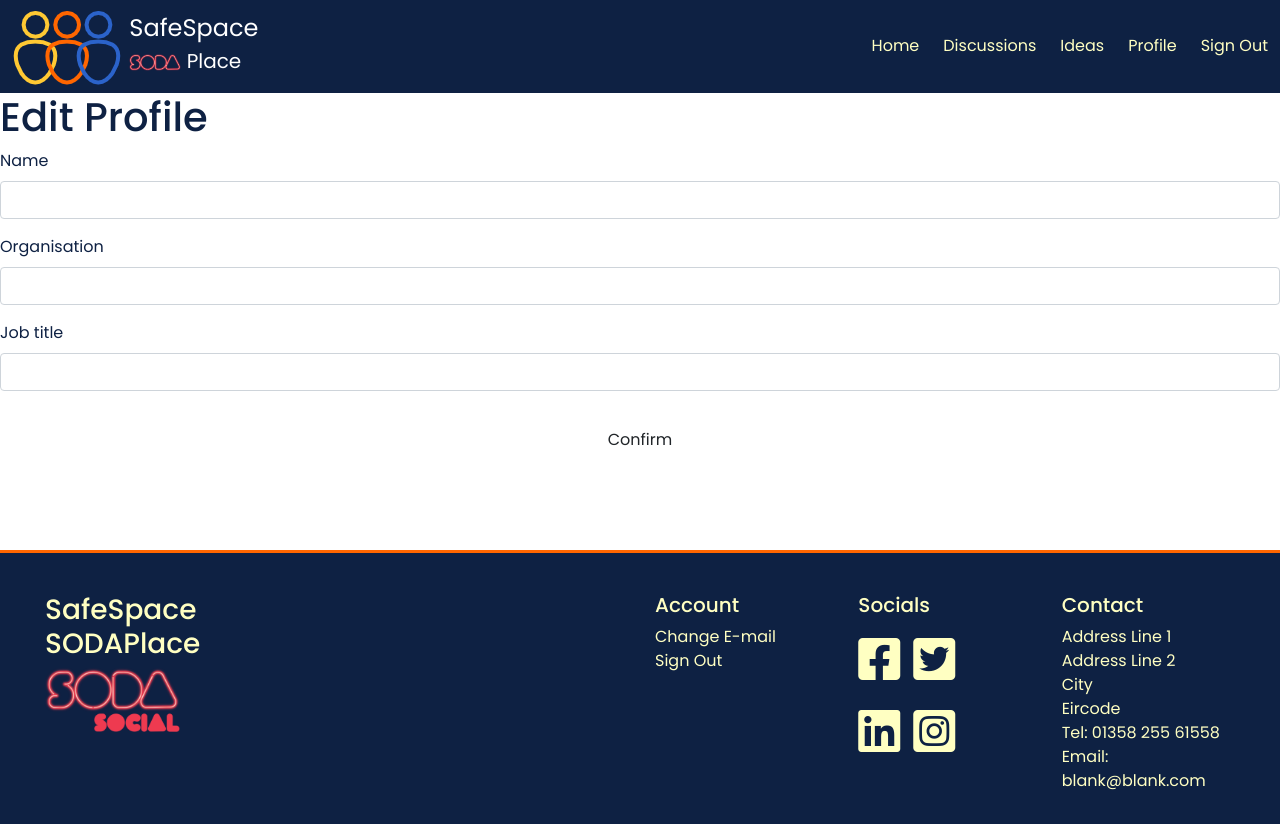
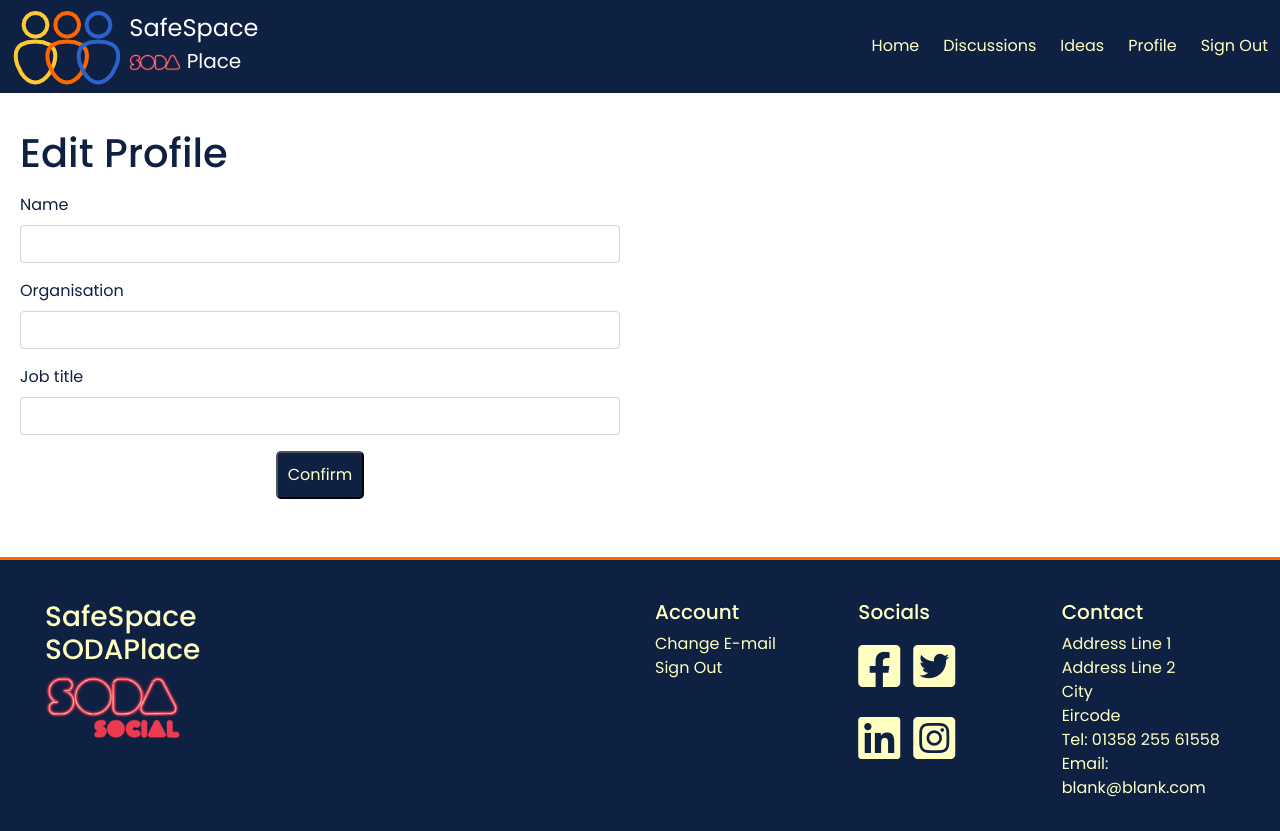
Before and after one commit to Dee-McG/SafeSpaceSODAPlace, a Django app: a page that uses profiles/templates/profiles/edit_profile.html in a window 1280 px wide. Run offline with Django 3.2, Linux system fonts and the light colour scheme; the visitor is signed in with stand-in values (Sample User, id 1); data comes from the database, SQL or seed files in the repository; some libraries are stand-ins or nearby versions.

Commit message:
Styled profile and edit profile pages

```diff
--- a/profiles/templates/profiles/edit_profile.html
+++ b/profiles/templates/profiles/edit_profile.html
@@ -2,15 +2,21 @@
 {% load static %}
 
 {% block content %}
+
+<div class="card" style="width: 50%; border: 0em;">
+    <div class="card-body">
         <h1>Edit Profile</h1>
 
-    <form method="POST" action="{% url 'edit_profile' request.user.username %}" class="form mb-2" enctype="multipart/form-data">
+        <form method="POST" action="{% url 'edit_profile' request.user.username %}" class="form mb-2"
+            enctype="multipart/form-data">
             {% csrf_token %}
             {% for field in form %}
             {{ field | as_crispy_field }}
             {% endfor %}
             <div class="text-center">
-            <button class="btn rounded-0 submit-btn" type="submit">Confirm</button>
+                <button class="edit-profile-btn" type="submit">Confirm</button>
+            </div>
+    </div>
 </div>
 </form>
 {% endblock %}
--- a/static/css/style.css
+++ b/static/css/style.css
@@ -50,7 +50,7 @@ Darkest Blue:
 }
 
 .brand-text {
-    display:inline-block;
+    display: inline-block;
 }
 
 .brand-text-cont {
@@ -265,3 +265,48 @@ footer a:hover {
 /* .hide {
     display: none;
 } */
+
+/*profile*/
+
+.edit-profile {
+    font-size: 140%;
+    padding-left: 1.5rem;
+}
+
+.edit-profile:hover {
+    text-decoration: none;
+    color: #FF6600
+}
+
+#profile-text {
+    justify-content: center;
+}
+
+.card-body>h1 {
+    margin: 1rem 0;
+}
+
+.card-body>hr {
+    margin: 0.5rem 0;
+    color: #FF6600;
+}
+
+.card-body>p {
+    margin: 0;
+    padding-left: 0;
+}
+
+/*Edit Profile*/
+
+.edit-profile-btn {
+    background-color: #0E2143;
+    color: #FFFFC2;
+    border-radius: 5px;
+    padding: 10px;
+    margin-bottom: 10px;
+}
+
+.edit-profile-btn:hover {
+    background-color: #FF6600;
+    color: #0E2143;
+}
```
Also changed, not shown: profiles/templates/profiles/profile.html (+12 -7 lines), templates/allauth/account/login.html (+10 -6 lines). Lines whose indentation alone changed are shown as unchanged.
